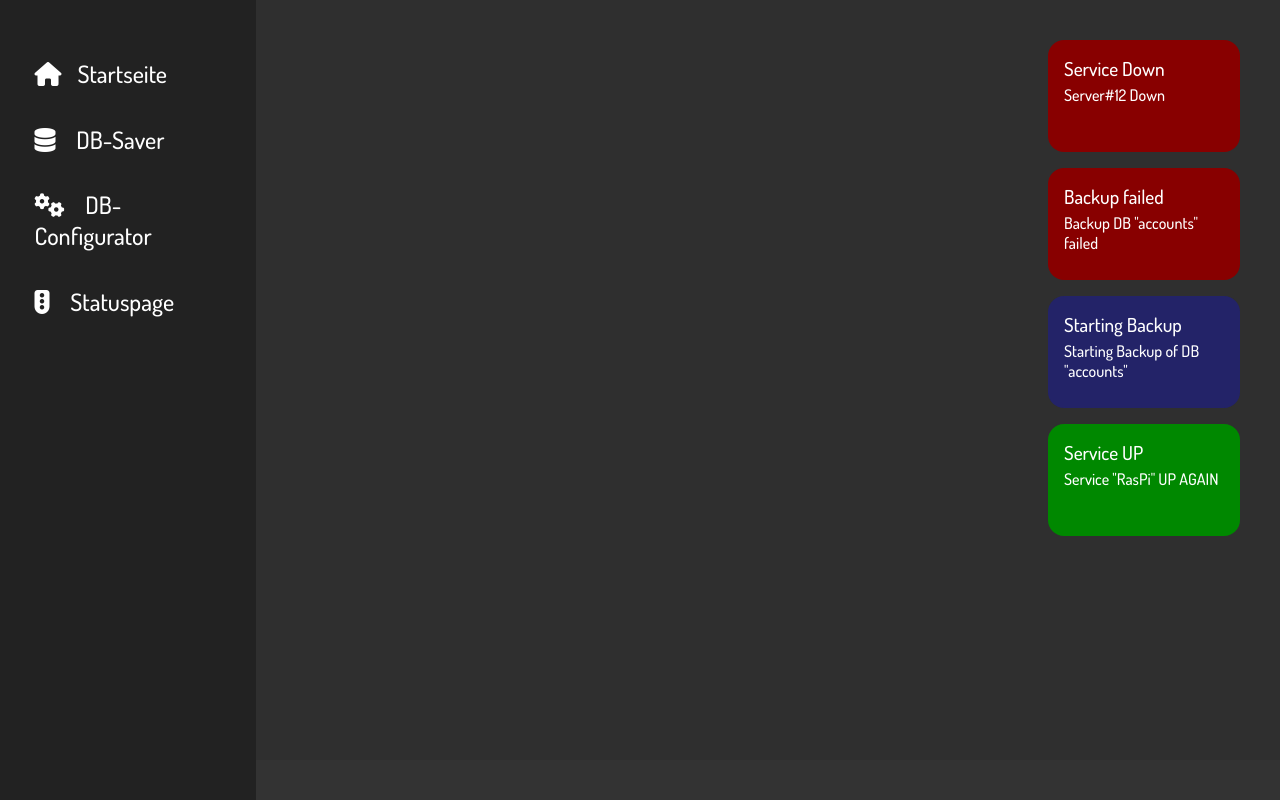
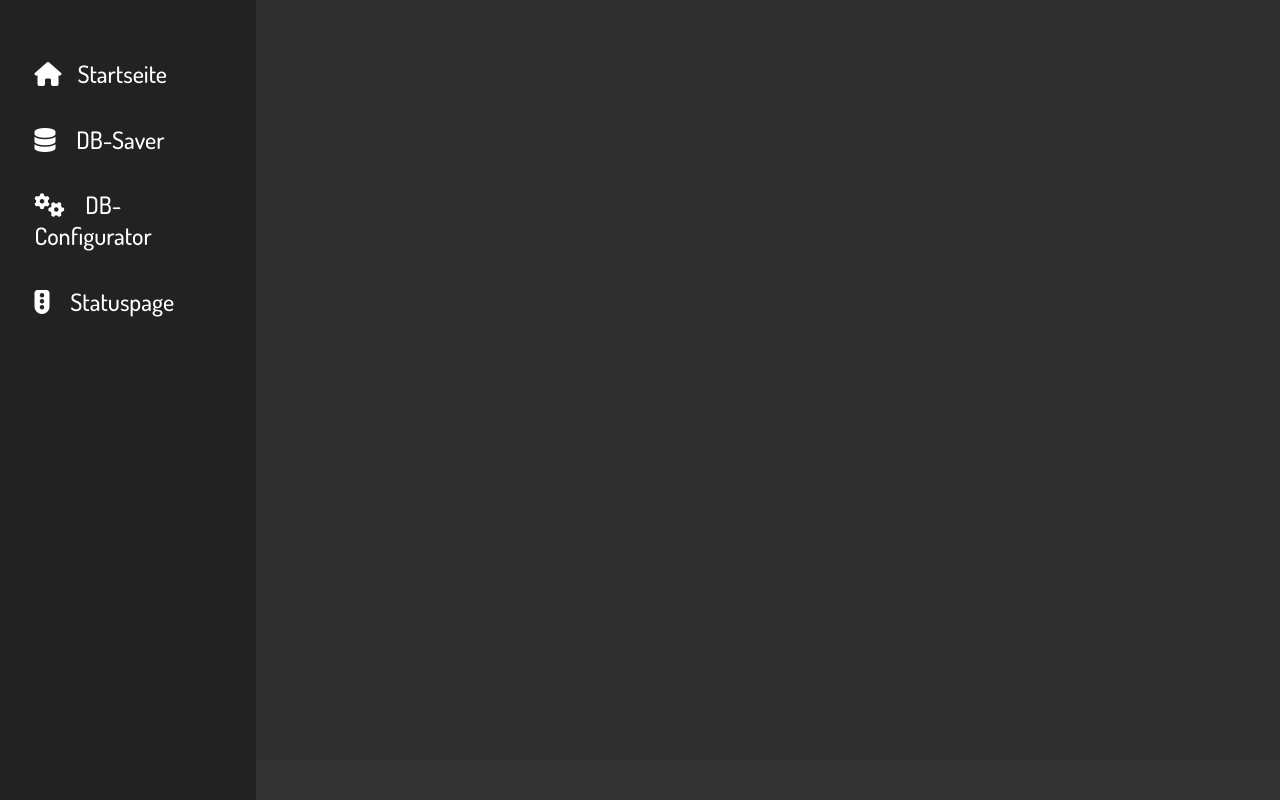
Before and after one commit to CuzImBisonratte/maincontrol, a plain HTML site: page index.html in a window 1280 px wide. Drawn offline with Linux system fonts and the light colour scheme.

Commit message:
removed example notifications

```diff
--- a/index.html
+++ b/index.html
@@ -12,38 +12,6 @@
 
 <body>
     <div id="notif_container">
-        <div class="notif_bubble notif_bubble_warning">
-            <div class="notif_bubble_title">
-                Service Down
-            </div>
-            <div class="notif_bubble_text ">
-                Server#12 Down
-            </div>
-        </div>
-        <div class="notif_bubble notif_bubble_warning">
-            <div class="notif_bubble_title">
-                Backup failed
-            </div>
-            <div class="notif_bubble_text ">
-                Backup DB "accounts" failed
-            </div>
-        </div>
-        <div class="notif_bubble notif_bubble_neutral">
-            <div class="notif_bubble_title">
-                Starting Backup
-            </div>
-            <div class="notif_bubble_text ">
-                Starting Backup of DB "accounts"
-            </div>
-        </div>
-        <div class="notif_bubble notif_bubble_good">
-            <div class="notif_bubble_title">
-                Service UP
-            </div>
-            <div class="notif_bubble_text ">
-                Service "RasPi" UP AGAIN
-            </div>
-        </div>
     </div>
     <div class="main-grid">
         <div class="nav">
```
